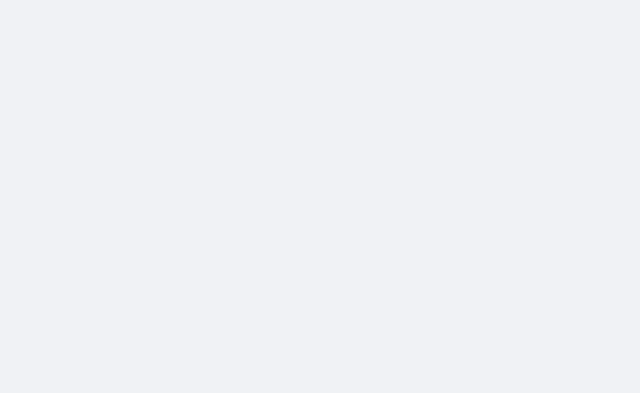
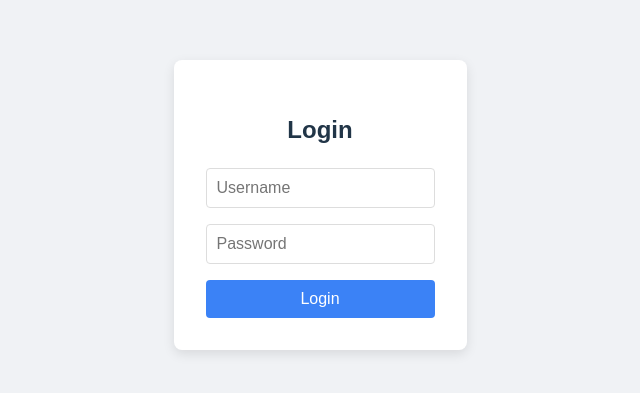
Before and after one commit to Shawn0603/TODO-List-Frontend, a React (Vite) app: page /login in a window 1280 px wide. Before the commit this address had no page. Shown: the part 195-588 px from the top of the page, without its empty margins (320-960 px from the left). Built offline with nearby package versions, Linux system fonts and the light colour scheme.

Commit message:
Add complete fake login system with route guard and logout

```diff
--- a/src/App.css
+++ b/src/App.css
@@ -251,3 +251,13 @@ body {
   background-color: #f9f9f9;
   box-sizing: border-box;
 }
+
+.logout-btn {
+  background-color: #ef4444;
+  color: white;
+  padding: 6px 10px;
+  border: none;
+  border-radius: 5px;
+  margin-left: auto;
+  cursor: pointer;
+}
--- a/src/App.tsx
+++ b/src/App.tsx
@@ -3,11 +3,13 @@ import { useState } from 'react';
 import AddTask from './components/AddTask';
 import TaskItem from './components/TaskItem';
 import { useTaskStore } from './store/useTaskStore';
+import { useAuthStore } from './auth/useAuthStore';
 
 function App() {
 
   const [viewMode, setViewMode] = useState<'main' | 'trash'>('main');
 
+  const logout = useAuthStore(state => state.logout);
 
   const tasks = useTaskStore(state => state.tasks);
   const addTask = useTaskStore(state => state.addTask);
@@ -30,7 +32,10 @@ function App() {
         <div className="header">
           <h1>To-Do List</h1>
           <span className="date">{today}</span>
+          <button className="logout-btn" onClick={logout}>Logout</button>
         </div>
+
+
 
         <AddTask onAddTask={addTask} />
       </div>
--- /dev/null
+++ b/src/auth/AuthGuard.tsx
@@ -0,0 +1,18 @@
+import { useAuthStore } from './useAuthStore';
+import { Navigate } from 'react-router-dom';
+
+interface AuthGuardProps {
+  children: React.ReactNode;
+}
+
+function AuthGuard({ children }: AuthGuardProps) {
+  const loggedIn = useAuthStore(state => state.loggedIn);
+
+  if (!loggedIn) {
+    return <Navigate to="/login" replace />;
+  }
+
+  return <>{children}</>;
+}
+
+export default AuthGuard;
--- /dev/null
+++ b/src/auth/LoginPage.css
@@ -0,0 +1,43 @@
+/* src/auth/LoginPage.css */
+
+.login-container {
+    max-width: 400px;
+    margin: 60px auto;
+    padding: 32px;
+    border-radius: 8px;
+    background-color: #ffffff;
+    box-shadow: 0 4px 12px rgba(0, 0, 0, 0.1);
+    text-align: center;
+  }
+
+  .login-form {
+    display: flex;
+    flex-direction: column;
+    gap: 16px;
+  }
+
+  .login-form input {
+    padding: 10px;
+    border: 1px solid #ddd;
+    border-radius: 4px;
+    font-size: 16px;
+  }
+
+  .login-form button {
+    padding: 10px;
+    background-color: #3b82f6;
+    color: white;
+    border: none;
+    border-radius: 4px;
+    font-size: 16px;
+    cursor: pointer;
+  }
+
+  .login-form button:hover {
+    background-color: #2563eb;
+  }
+
+  .error-msg {
+    color: red;
+    font-size: 14px;
+  }
--- /dev/null
+++ b/src/auth/LoginPage.tsx
@@ -0,0 +1,51 @@
+import { useState } from 'react';
+import { useNavigate } from 'react-router-dom';
+import { useAuthStore } from './useAuthStore';
+import './LoginPage.css';
+
+function LoginPage() {
+  const [username, setUsername] = useState('');
+  const [password, setPassword] = useState('');
+  const [error, setError] = useState('');
+
+  const login = useAuthStore(state => state.login);
+  const navigate = useNavigate();
+
+  const handleSubmit = (e: React.FormEvent) => {
+    e.preventDefault();
+
+    // Simple fake account verification logic (can be connected to the backend in the future)
+    if (username === 'testuser' && password === '123456') {
+      login(username);
+      navigate('/'); // After successful login, redirected to the main interface.
+    } else {
+      setError('Invalid username or password');
+    }
+  };
+
+  return (
+    <div className="login-container">
+      <h2>Login</h2>
+      <form onSubmit={handleSubmit} className="login-form">
+        <input
+          type="text"
+          placeholder="Username"
+          value={username}
+          onChange={e => setUsername(e.target.value)}
+          required
+        />
+        <input
+          type="password"
+          placeholder="Password"
+          value={password}
+          onChange={e => setPassword(e.target.value)}
+          required
+        />
+        {error && <p className="error-msg">{error}</p>}
+        <button type="submit">Login</button>
+      </form>
+    </div>
+  );
+}
+
+export default LoginPage;
--- /dev/null
+++ b/src/auth/useAuthStore.ts
@@ -0,0 +1,26 @@
+// src/auth/useAuthStore.ts
+import { create } from 'zustand';
+
+interface AuthState {
+  currentUser: string | null;         // current username
+  loggedIn: boolean;
+  login: (username: string) => void;
+  logout: () => void;
+}
+
+export const useAuthStore = create<AuthState>((set) => ({
+  currentUser: null,
+  loggedIn: false,
+
+  login: (username) =>
+    set(() => ({
+      currentUser: username,
+      loggedIn: true,
+    })),
+
+  logout: () =>
+    set(() => ({
+      currentUser: null,
+      loggedIn: false,
+    })),
+}));
--- a/src/main.tsx
+++ b/src/main.tsx
@@ -5,14 +5,32 @@ import { BrowserRouter, Routes, Route } from 'react-router-dom';
 
 import App from './App.tsx';
 import TaskDetailPage from './pages/TaskDetailPage.tsx';
+import LoginPage from './auth/LoginPage.tsx';
+import AuthGuard from './auth/AuthGuard.tsx';
+
 import './index.css';
 
 ReactDOM.createRoot(document.getElementById('root')!).render(
   <React.StrictMode>
     <BrowserRouter>
       <Routes>
-        <Route path="/" element={<App />} />
-        <Route path="/task/:id" element={<TaskDetailPage />} />
+        <Route path="/login" element={<LoginPage />} />
+        <Route
+          path="/"
+          element={
+            <AuthGuard>
+              <App />
+            </AuthGuard>
+          }
+        />
+        <Route
+          path="/task/:id"
+          element={
+            <AuthGuard>
+              <TaskDetailPage />
+            </AuthGuard>
+          }
+        />
       </Routes>
     </BrowserRouter>
   </React.StrictMode>,
```
Also changed, not shown: src/auth/RegisterPage.tsx (added).
